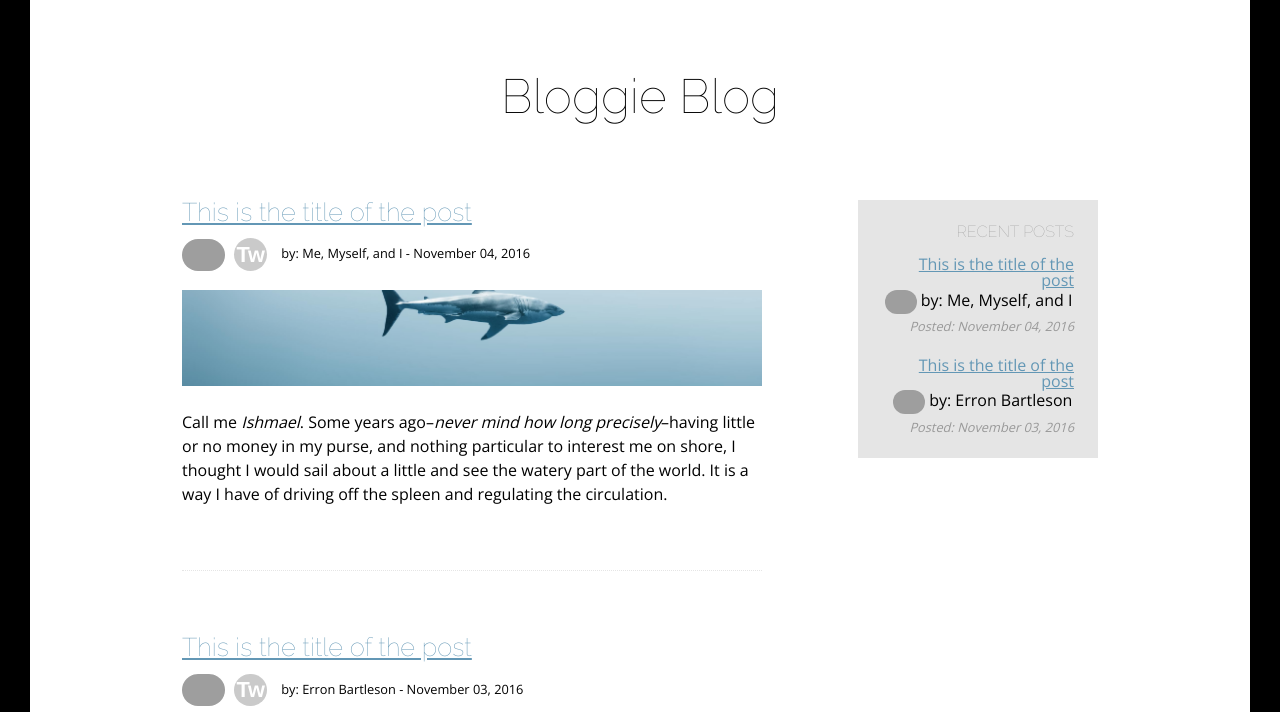
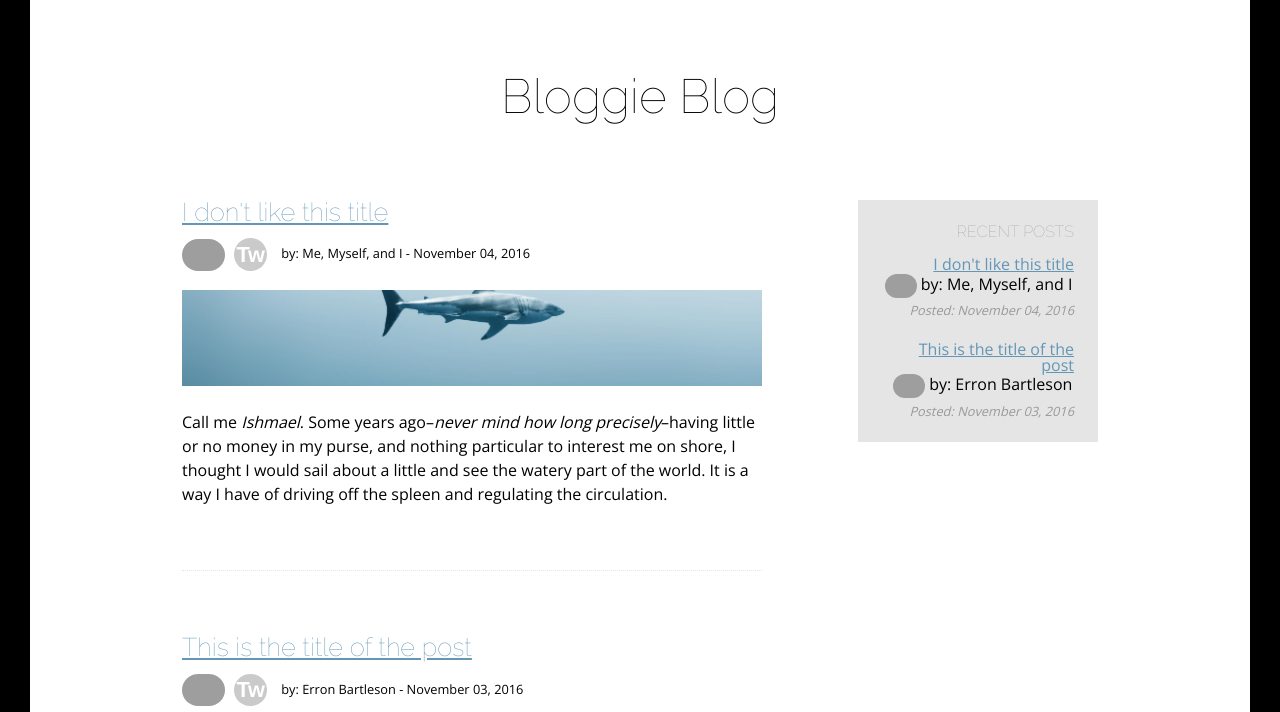
Before and after one commit to ebart87/ebart87.github.io, a plain HTML site: page _site/blog/index.html in a window 1280 px wide. Shown: the part 88-800 px from the top of the page. Drawn offline with nearby package versions, Linux system fonts and the light colour scheme; grey boxes are pictures that could not be loaded.

Commit message:
added title front matter to head

```diff
--- a/_site/blog/index.html
+++ b/_site/blog/index.html
@@ -1,8 +1,11 @@
 <!DOCTYPE html>
 <html>
   <head>
-  <title>Test Page: Don't Panic</title>
+
+    <title>Dangerous Blog | Test Page</title>
+
   <link rel="icon" href="/favicon.png">
+  <link rel="apple-touch-icon" href="/apple-touch-icon.png">
   <meta charset="utf-8">
   <meta name="viewport" content="width=device-width, initial-scale=1">
   <link href="https://fonts.googleapis.com/css?family=Open+Sans|Raleway:100"
@@ -25,7 +28,7 @@
   <a class="drop-trigger" href="/blog">Blog</a>
     <ul class="drop-menu">
 
-      <li><a href=" /2016/11/04/title-of-second-post.html ">This is the title of the post</a></li>
+      <li><a href=" /2016/11/04/title-of-second-post.html ">I don't like this title</a></li>
 
       <li><a href=" /2016/11/03/title-of-post.html ">This is the title of the post</a></li>
 
@@ -51,7 +54,7 @@
   <ul class="blog-title-list">
 
     <li>
-      <a href=" /2016/11/04/title-of-second-post.html">This is the title of the post</a>
+      <a href=" /2016/11/04/title-of-second-post.html">I don't like this title</a>
       <header class="blog-recent-header">
         <div class="post-byline">
           <img src="https://gravatar.com/avatar/ffda7d145b83c4b118f982401f962ca6?s=150" />
@@ -80,7 +83,7 @@
 
       <div class="blog-posts">
         <header class="post-header">
-          <h2><a href="/2016/11/04/title-of-second-post.html">This is the title of the post</a></h2>
+          <h2><a href="/2016/11/04/title-of-second-post.html">I don't like this title</a></h2>
           <div class="post-byline">
             <img src="https://gravatar.com/avatar/ffda7d145b83c4b118f982401f962ca6?s=150" />
             <a href="http://twitter.com/mhartl" class="social-link">Tw</a>
@@ -140,7 +143,7 @@ the spleen and regulating the circulation.</p>
   <a class="drop-trigger" href="/blog">Blog</a>
     <ul class="drop-menu">
 
-      <li><a href=" /2016/11/04/title-of-second-post.html ">This is the title of the post</a></li>
+      <li><a href=" /2016/11/04/title-of-second-post.html ">I don't like this title</a></li>
 
       <li><a href=" /2016/11/03/title-of-post.html ">This is the title of the post</a></li>
 
```
Also changed, not shown: _includes/head.html (+6 -1 lines), _site/2016/11/03/title-of-post.html (+7 -4 lines), _site/2016/11/04/title-of-second-post.html (+8 -5 lines), _site/gallery/index.html (+6 -3 lines), _site/index.html (+6 -3 lines), blog/index.html (+1 -0 lines), 1 other file.
